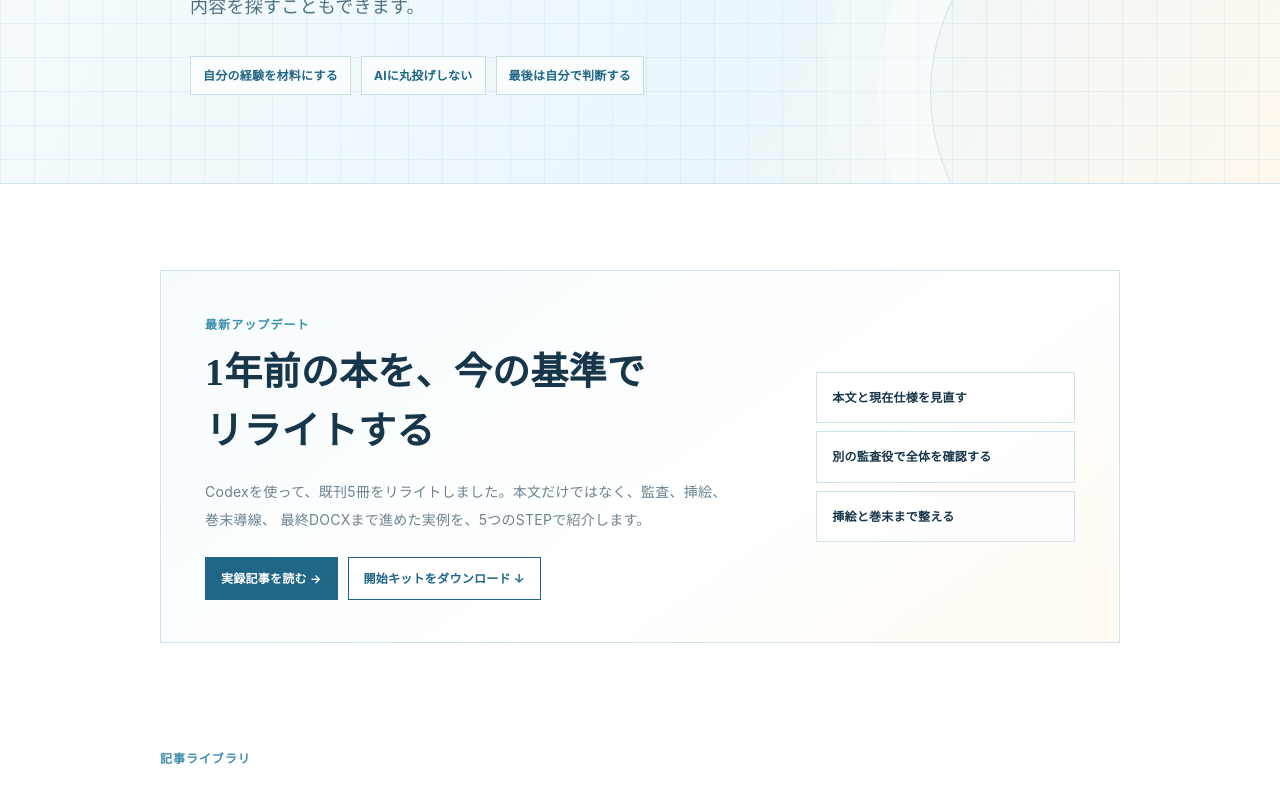
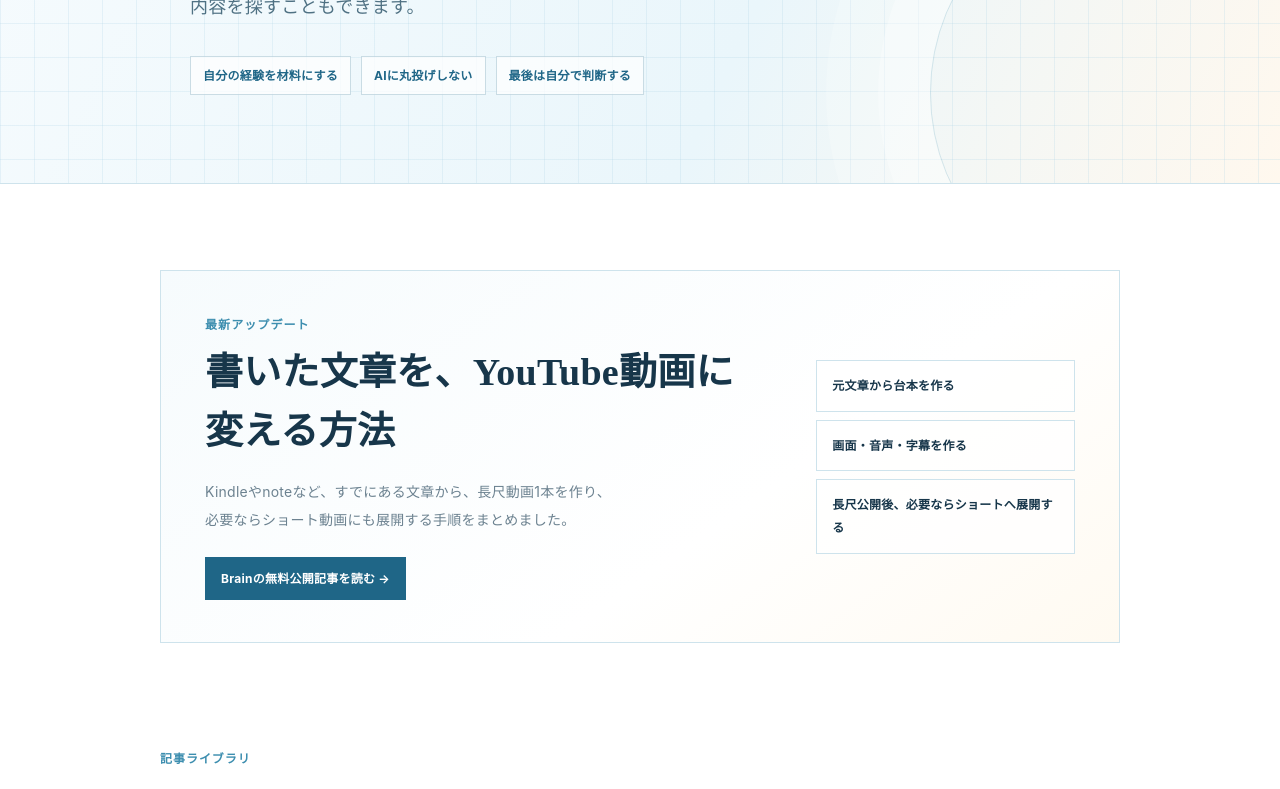
Before and after one commit to aoi-kurochan/aoi-writing-room, a Next.js app: page / in a window 1280 px wide. Shown: the part 556-1345 px from the top of the page. Built offline with nearby package versions, Linux system fonts and the light colour scheme.

Commit message:
動画制作Brainへの導線を追加

```diff
--- a/app/_data/content.ts
+++ b/app/_data/content.ts
@@ -94,6 +94,22 @@ export const articles = [
     verified: "2026年8月",
     environment: "Mac／Codexデスクトップアプリ",
     status: "既刊5冊で実施",
+  },
+  {
+    number: "04",
+    slug: "writing-to-youtube",
+    href: "https://brain-market.com/u/pokopen8866/a/bykDM0YjMgoTZsNWa0JXY?free_pass=5K2HHAOG56k6D-r-m7avuQ",
+    title: "書いた文章を、YouTube動画に変える方法",
+    summary:
+      "Kindleやnoteなど、すでにある文章から長尺動画を作り、必要ならショート動画にも展開する手順を紹介します。",
+    originLabel: "Brainで無料公開中",
+    primaryCategory: "出版後に育てる",
+    categoryId: "grow",
+    tags: ["企画・素材を固める", "本文を書く"],
+    chapters: "第10章",
+    verified: "2026年9月",
+    environment: "Mac／CodexまたはClaude Code",
+    status: "Brainで無料公開中",
   },
 ] as const;
 
--- a/app/page.tsx
+++ b/app/page.tsx
@@ -40,25 +40,25 @@ export default function Home() {
         <section className="latest-update" aria-labelledby="latest-update">
           <div className="latest-update-copy">
             <p>最新アップデート</p>
-            <h2 id="latest-update">1年前の本を、今の基準でリライトする</h2>
+            <h2 id="latest-update">書いた文章を、YouTube動画に変える方法</h2>
             <p>
-              Codexを使って、既刊5冊をリライトしました。本文だけではなく、監査、挿絵、巻末導線、
-              最終DOCXまで進めた実例を、5つのSTEPで紹介します。
+              Kindleやnoteなど、すでにある文章から、長尺動画1本を作り、
+              必要ならショート動画にも展開する手順をまとめました。
             </p>
             <div className="latest-update-actions">
-              <Link href="/library/codex-book-rewrite">実録記事を読む →</Link>
-              <MarkdownDownload
-                content={downloadContent["08-codex-book-rewrite-starter-kit.md"]}
-                fileName="08_Codex既刊リライト開始キット.md"
+              <Link
+                href="https://brain-market.com/u/pokopen8866/a/bykDM0YjMgoTZsNWa0JXY?free_pass=5K2HHAOG56k6D-r-m7avuQ"
+                target="_blank"
+                rel="noreferrer"
               >
-                開始キットをダウンロード ↓
-              </MarkdownDownload>
+                Brainの無料公開記事を読む →
+              </Link>
             </div>
           </div>
           <div className="latest-update-points" aria-label="今回できるようになったこと">
-            <span>本文と現在仕様を見直す</span>
-            <span>別の監査役で全体を確認する</span>
-            <span>挿絵と巻末まで整える</span>
+            <span>元文章から台本を作る</span>
+            <span>画面・音声・字幕を作る</span>
+            <span>長尺公開後、必要ならショートへ展開する</span>
           </div>
         </section>
 
```
Also changed, not shown: 1 other file (tests, documents, lock files or other folders).
